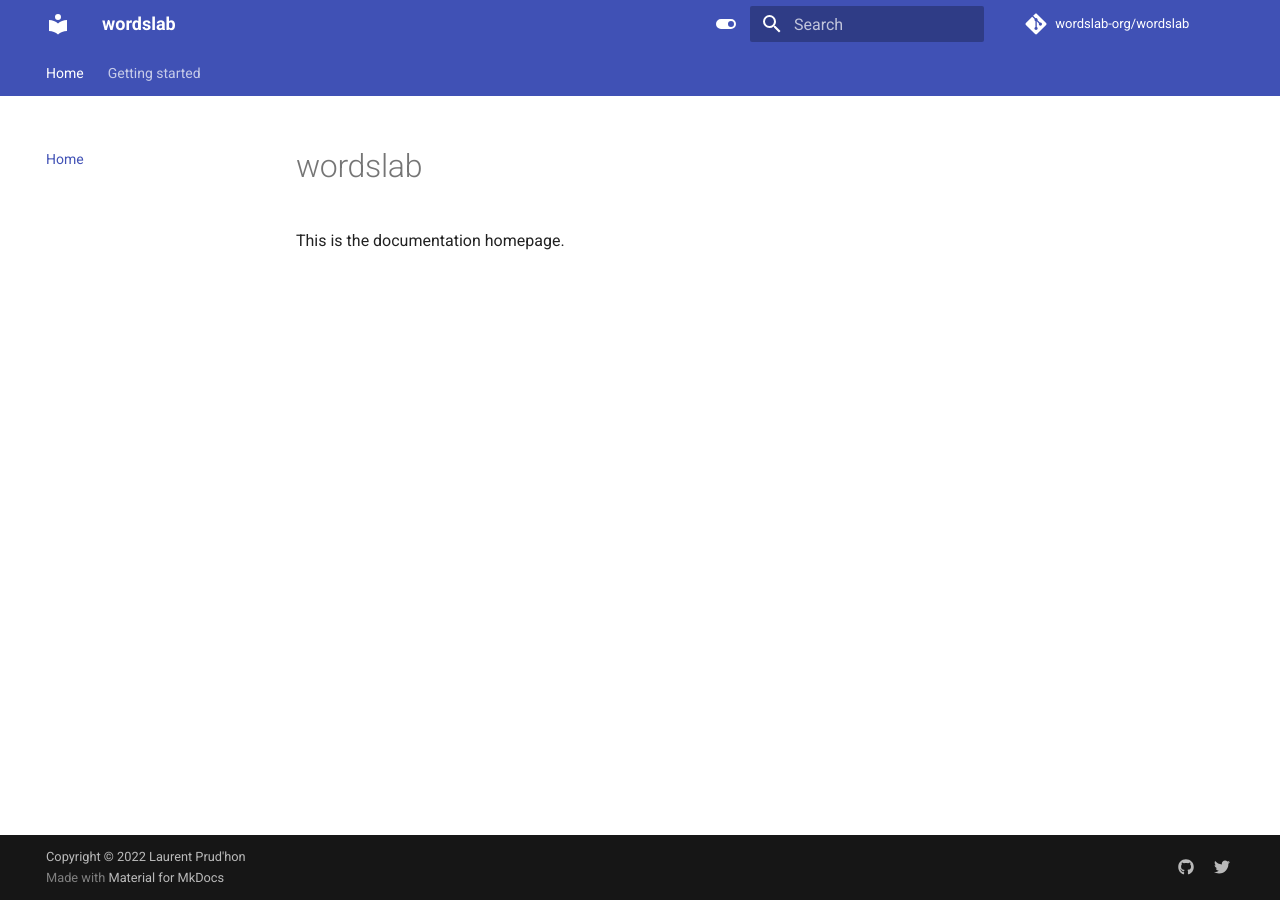
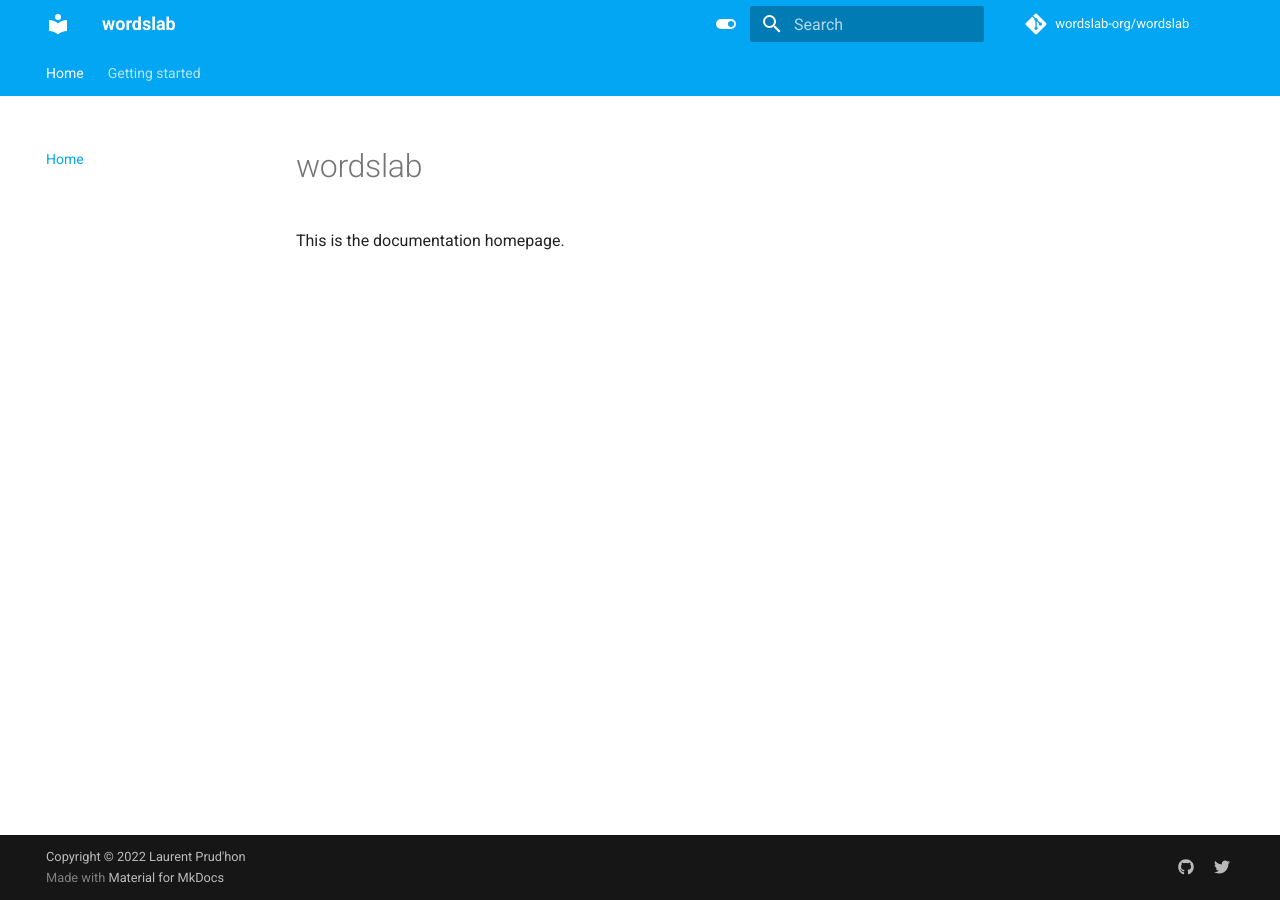
Before and after one commit to wordslab-org/wordslab-website, an MkDocs documentation site: the page built from docs/index.md, in a window 1280 px wide. Built offline with MkDocs 1.6.1 and Material for MkDocs 9.7.7, drawn with Linux system fonts in a browser that asks for light colours; comment, search, counter and statistics services are not loaded.

Commit message:
select colors

```diff
--- a/mkdocs.yml
+++ b/mkdocs.yml
@@ -42,14 +42,14 @@ theme:
     # - toc.integrate
   palette:
     - scheme: default
-      primary: indigo
-      accent: indigo
+      primary: light blue
+      accent: light blue
       toggle:
         icon: material/toggle-switch
         name: Switch to dark mode
     - scheme: slate
-      primary: red
-      accent: red
+      primary: amber
+      accent: amber
       toggle:
         icon: material/toggle-switch-off-outline
         name: Switch to light mode
```
